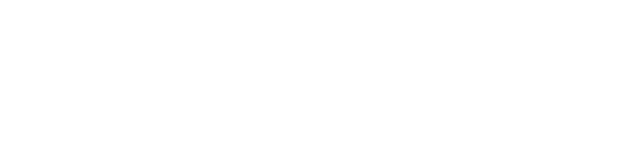
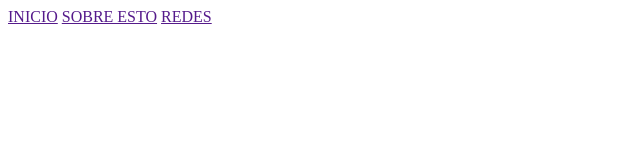
Before and after one commit to Maripoa-27/proyecto-10, a plain HTML site: page index.html in a window 1280 px wide. Shown: the whole page, without its empty margins (0-640 px from the left). Drawn offline with Linux system fonts and the light colour scheme.

Commit message:
agregando navbar

```diff
--- a/index.html
+++ b/index.html
@@ -7,6 +7,13 @@
     <title>Proyecto</title>
 </head>
 <body>
+    <header>
+    <nav>
+        <a href="">INICIO</a>
+        <a href="">SOBRE ESTO</a>
+        <a href="">REDES</a>
+    </nav>
+</header>
 
 </body>
 </html>
```
